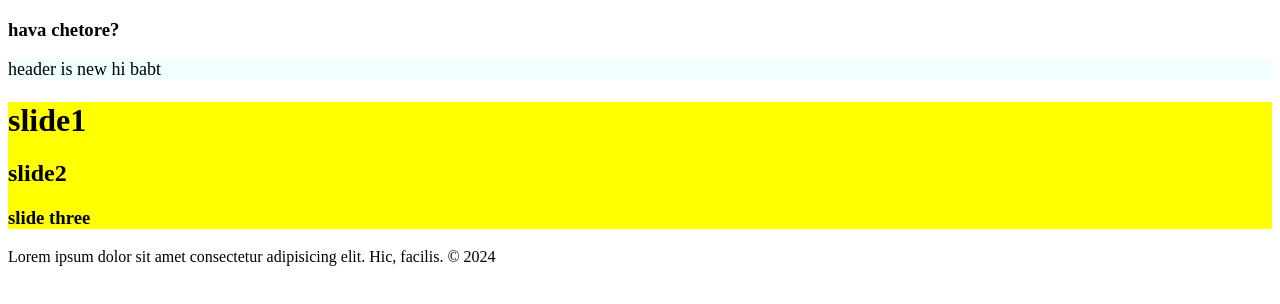
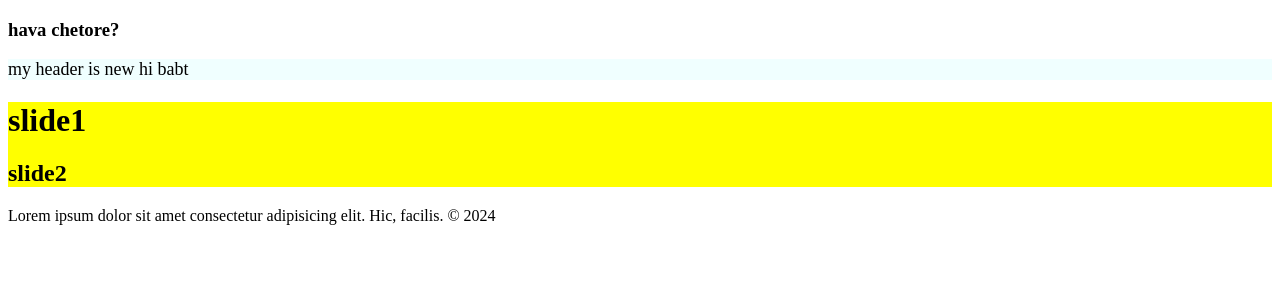
Before and after one commit to SinaEu/learn-git, a plain HTML site: page index.html in a window 1280 px wide. Drawn offline with Linux system fonts and the light colour scheme.

Commit message:
sum changes on slide and head

```diff
--- a/index.html
+++ b/index.html
@@ -10,7 +10,7 @@
 <body>
     <header>
         <header>
-            header is new
+            my header is new
             hi babt
         </header>
     </header>
@@ -18,7 +18,6 @@
     <div class = 'slider'>
         <h1>slide1</h1>
         <h2>slide2</h2>
-        <h3>slide three</h3>
     </div>
     <footer>
         Lorem ipsum dolor sit amet consectetur adipisicing elit. Hic, facilis. © 2024
```
